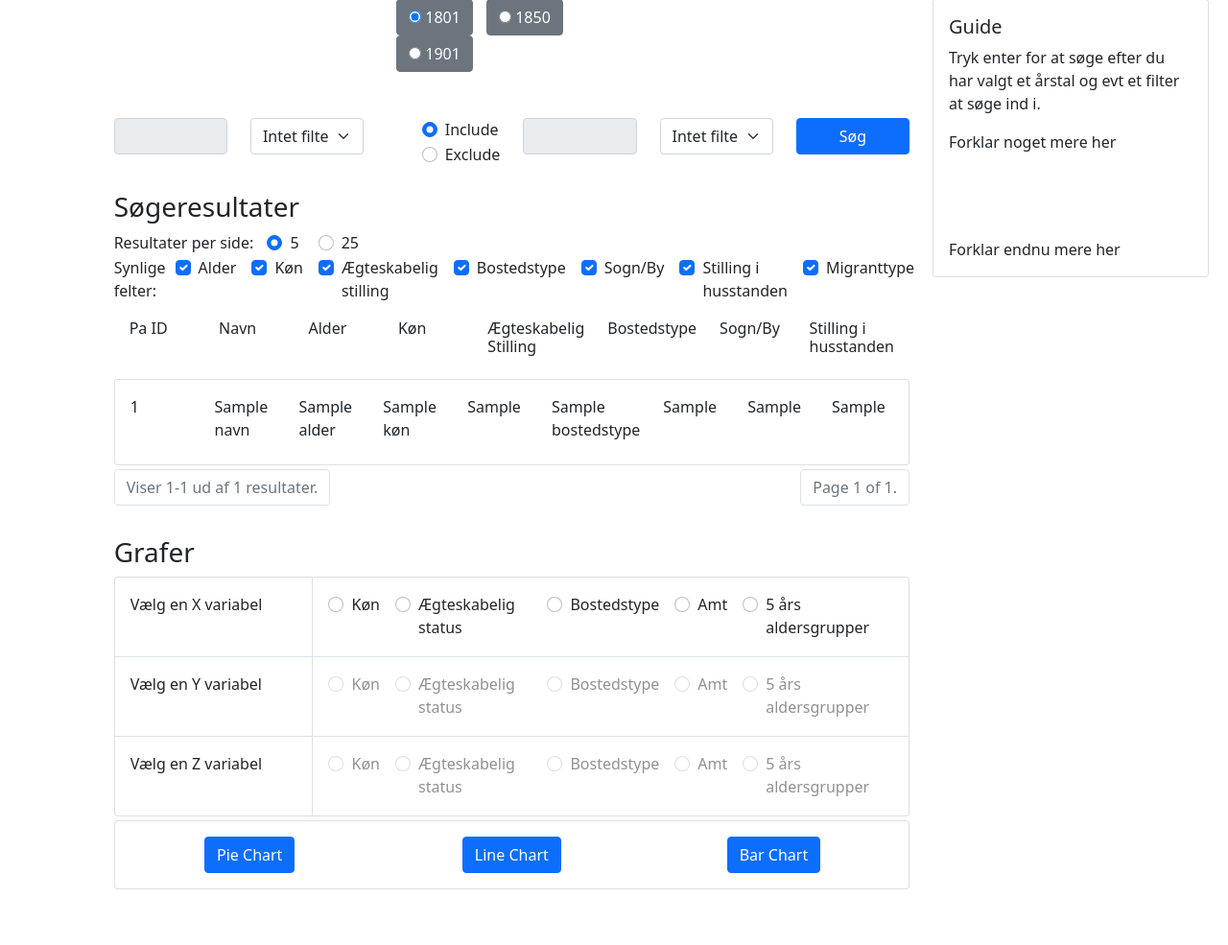
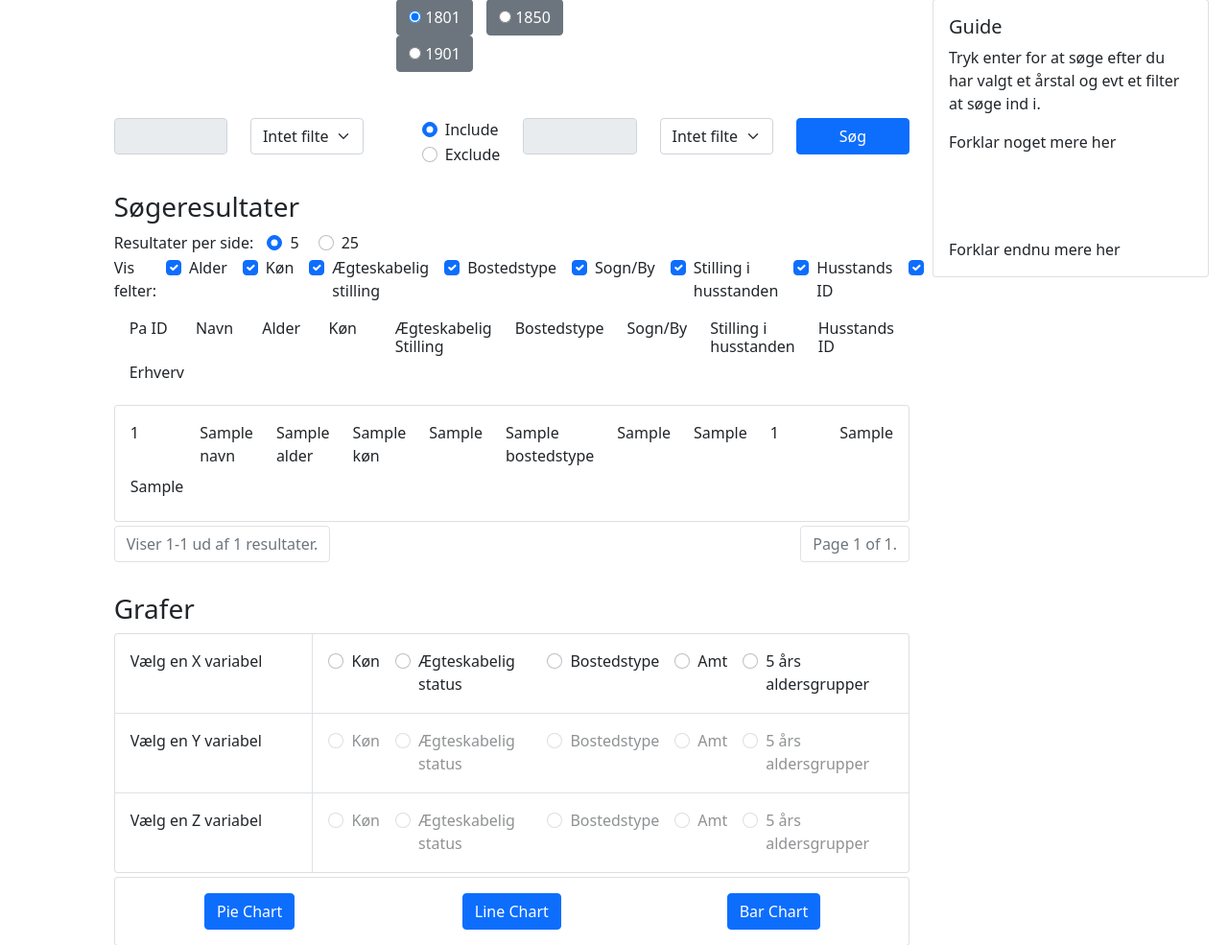
Before and after one commit to DatalogiForAlle/historie, a Django app: template templates/search/search.html in a window 1280 px wide. Shown: the part 73-1058 px from the top of the page at 96% size. Run offline with Django 4.2, Linux system fonts and the light colour scheme; the template is opened without the code that fills it: most values are stand-ins (such as "Sample title", 1, 10 or a date in 2020); parts of the project's set-up code (start-up, migrations or seed data) failed here and were passed over; some libraries are stand-ins or nearby versions.

Commit message:
bugfix regarding results per page and field checkboxes

```diff
--- a/data/utils.py
+++ b/data/utils.py
@@ -82,6 +82,7 @@ def get_query_values(request):
     search_category_2 = request.GET.get("search-category-2")
     combine = request.GET.get("combine")
     results_per_page = request.GET.get("num-results", 5)
+    submit_elm = request.GET.get("submit-elm")
 
     return {
         "year": year,
@@ -91,6 +92,7 @@ def get_query_values(request):
         "search_category_2": search_category_2,
         "combine": combine,
         "results_per_page": results_per_page,
+        "submit_elm": submit_elm,
     }
 
 
--- a/data/views.py
+++ b/data/views.py
@@ -268,6 +268,7 @@ def search(request):
         context["query_2"] = str(query_values["query_2"])
         context["search_category_2"] = str(query_values["search_category_2"])
         context["combine"] = str(query_values["combine"])
+        context["submit_elm"] = str(query_values["submit_elm"])
 
         results_per_page = str(query_values["results_per_page"])
         context["results_per_page"] = results_per_page
--- a/static/js/search.js
+++ b/static/js/search.js
@@ -208,7 +208,7 @@ function displayFieldCheckBoxes(year){
     parent.insertAdjacentHTML("beforeend",
     `
     <div style="margin-right:10px; display:inline-block">
-        Synlige felter:
+        Vis felter:
     </div>
     `)
 
@@ -232,7 +232,7 @@ function displayFieldCheckBoxes(year){
 }
 
 function setFieldsToDisplay(year) {
-    let fieldsToDisplay = { age: "Alder", gender: "Køn", status: "Ægteskabelig stilling", location: "Bostedstype", parish: "Sogn/By", "household-function-std": "Stilling i husstanden"}
+    let fieldsToDisplay = { age: "Alder", gender: "Køn", status: "Ægteskabelig stilling", location: "Bostedstype", parish: "Sogn/By", "household-function-std": "Stilling i husstanden", "household-id": "Husstands ID", "job-original": "Erhverv"}
     if (year !== "1801") {
         fieldsToDisplay.migration = "Migranttype"
     }
@@ -293,6 +293,7 @@ function isNewQuery() {
 
 function showResults(fieldsToDisplay) {
     let fieldCheckBoxBooleans = retrieveFieldCheckboxBooleans()
+    if (fieldCheckBoxBooleans) {
         for ([fieldId, fieldTitle] of Object.entries(fieldsToDisplay)) {
             const fieldDisplayElms = document.getElementsByName("show-"+fieldId);
             if (fieldCheckBoxBooleans[fieldId]) {
@@ -303,6 +304,7 @@ function showResults(fieldsToDisplay) {
               else {
                 for (elm of fieldDisplayElms) {
                   elm.style.display="none";
+                }
               }
         }
     }
@@ -321,21 +323,25 @@ function setAllFieldCheckboxClickFunction(fieldsToDisplay) {
     }
 }
 
-function keepFieldCheckboxInput(year) {
+function keepFieldCheckboxInput(year, submitElm) {
     // right now I create same const fieldsToDisplay twice, one here and one in displayFieldCheckBoxes.
     // if time, fix so it is only done once(since they should always be the same)
     const fieldsToDisplay = setFieldsToDisplay(year)
     setAllFieldCheckboxClickFunction(fieldsToDisplay)
+    console.log({submitElm: submitElm})
 
     if (isNewQuery()) {
+        if (submitElm === "search-btn") {
             setDefaultFieldCheckboxBooleans(queryOneIdentifiers.selectId, queryTwoIdentifiers.selectId, fieldsToDisplay)
         }
+    }
+
     updateFieldCheckboxes()
     showResults(fieldsToDisplay)
 }
 
 function savePerPage(per_page) {
-    sessionStorage.setItem("per_page", per_page)
+    sessionStorage.setItem("perPage", per_page)
 }
 
 function recallPerPage(per_page) {
@@ -368,10 +374,9 @@ function setPerPageButtonFunctions() {
         // changing per page should resubmit query
 
         perPageBtn.addEventListener('change', function() {
-            console.log("inside perPageonchange")
             queryInputs = retrieveQueryInput()
-            console.log(queryInputs)
             keepUserInput(queryInputs.year, queryInputs.searchCategory1, queryInputs.query1, queryInputs.searchCategory2, queryInputs.query2, queryInputs.combine)
+            // keepFieldCheckboxInput(queryInputs.year, setDefault=false)
             queryForm.submit()
         })
     }
@@ -379,7 +384,6 @@ function setPerPageButtonFunctions() {
 
 
 function handleResultsPerPage(per_page) {
-    console.log("inside handleResultsperpage")
     keepPerPage(per_page)
 
     setPerPageButtonFunctions()
--- a/templates/search/search.html
+++ b/templates/search/search.html
@@ -250,7 +250,7 @@
 
   keepUserInput("{{year}}", "{{search_category_1}}", "{{query_1}}", "{{search_category_2}}", "{{query_2}}", "{{combine}}");
 
-  keepFieldCheckboxInput("{{year}}")
+  keepFieldCheckboxInput("{{year}}", "{{submit_elm}}")
 
   handleResultsPerPage("{{results_per_page}}")
 
--- a/templates/search/search_fields.html
+++ b/templates/search/search_fields.html
@@ -75,7 +75,6 @@
     <!-- second search field -->
     <div class="col-sm" id="q2-form">
         <input class="form-control" name="q2" id="id-q2" required readonly>
-
     </div>
 
     <!-- second drop down -->
@@ -129,7 +128,7 @@
     <!-- search button -->
     <div class="col-sm">
         <div class="d-grid gap-2">
-            <button type="submit" class="btn btn-primary mb-2" id="searchBtn">Søg</button>
+            <button type="submit" class="btn btn-primary mb-2" id="searchBtn" name="submit-elm" value="search-btn">Søg</button>
         </div>
     </div>
 </div>
--- a/templates/search/search_results.html
+++ b/templates/search/search_results.html
@@ -13,6 +13,8 @@
             <h6 class="card-title col-sm" name="show-location">Bostedstype</h6>
             <h6 class="card-title col-sm" name="show-parish">Sogn/By</h6>
             <h6 class="card-title col-sm" name="show-household-function-std">Stilling i husstanden</h6>
+            <h6 class="card-title col-sm" name="show-household-id">Husstands ID</h6>
+            <h6 class="card-title col-sm" name="show-job-original">Erhverv</h6>
             <h6 class="card-title col-sm" name="show-migration" style="display:none">Migranttype</h6>
           </div>
         </div>
@@ -29,6 +31,8 @@
                 <p class="card-title col-sm" name="show-location">{{ item.bostedstype }}</p>
                 <p class="card-title col-sm" name="show-parish">{{ item.sogn_by }}</p>
                 <p class="card-title col-sm" name="show-household-function-std">{{ item.stilling_i_husstanden_standardiseret }}</p>
+                <p class="card-title col-sm" name="show-household-id">{{ item.husstands_id }}</p>
+                <p class="card-title col-sm" name="show-job-original">{{ item.erhverv_original }}</p>
                 {% if year != "1801" %}
                   <p class="card-title col-sm" name="show-migration">{{ item.migrant_type }}</p>
                 {% endif %}
```
Lines whose indentation alone changed are shown as unchanged.
